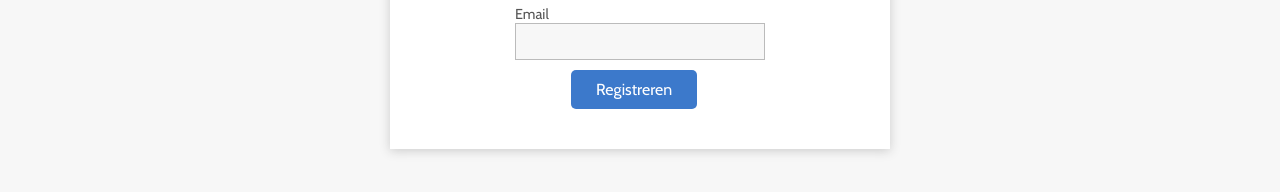
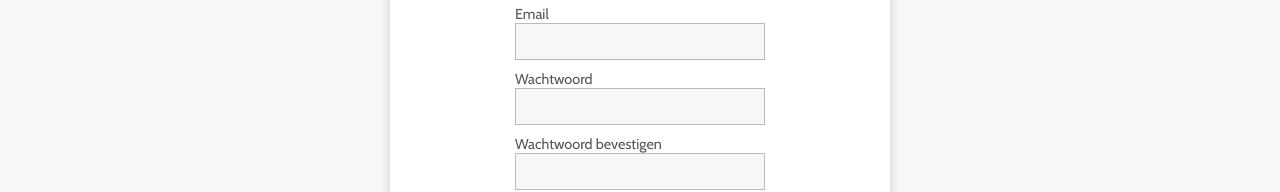
Before and after one commit to sanderyt/invest-platform, a Next.js app: page /registreren in a window 1280 px wide. Shown: the part 630-822 px from the top of the page. Built offline with nearby package versions, Linux system fonts and the light colour scheme.

Commit message:
custom useform hook implemented

```diff
--- a/components/InputField/index.js
+++ b/components/InputField/index.js
@@ -1,10 +1,10 @@
 import React from "react";
 
-const InputField = ({ name, error = false }) => {
+const InputField = ({ name, label, type, error = false }) => {
   return (
     <div className="textfield d-flex flex-column">
-      <span className="text--grey600 label">{name}</span>
-      <input type="text" name={name} />
+      <span className="text--grey600 label">{label}</span>
+      <input type={type} name={name} />
       {error && (
         <span className="textfield__error">
           U moet minimaal 250,- inleggen.
--- a/pages/registreren.js
+++ b/pages/registreren.js
@@ -14,10 +14,16 @@ const Registreren = () => {
       />
       <Box>
         <h3>Registeer voor volledige toegang</h3>
-        <InputField name="Voornaam" />
-        <InputField name="Achternaam" />
-        <InputField name="Woonplaats" />
-        <InputField name="Email" />
+        <InputField name="firstName" label="Voornaam" type="text" />
+        <InputField name="lastName" label="Achternaam" type="text" />
+        <InputField name="residence" label="Woonplaats" type="text" />
+        <InputField name="email" label="Email" type="text" />
+        <InputField name="password" label="Wachtwoord" type="password" />
+        <InputField
+          name="confirmPassword"
+          label="Wachtwoord bevestigen"
+          type="password"
+        />
         <button className="btn btn--primary">Registreren</button>
       </Box>
     </Layout>
```
Also changed, not shown: hooks/useForm.js (added, +36 -0 lines).
